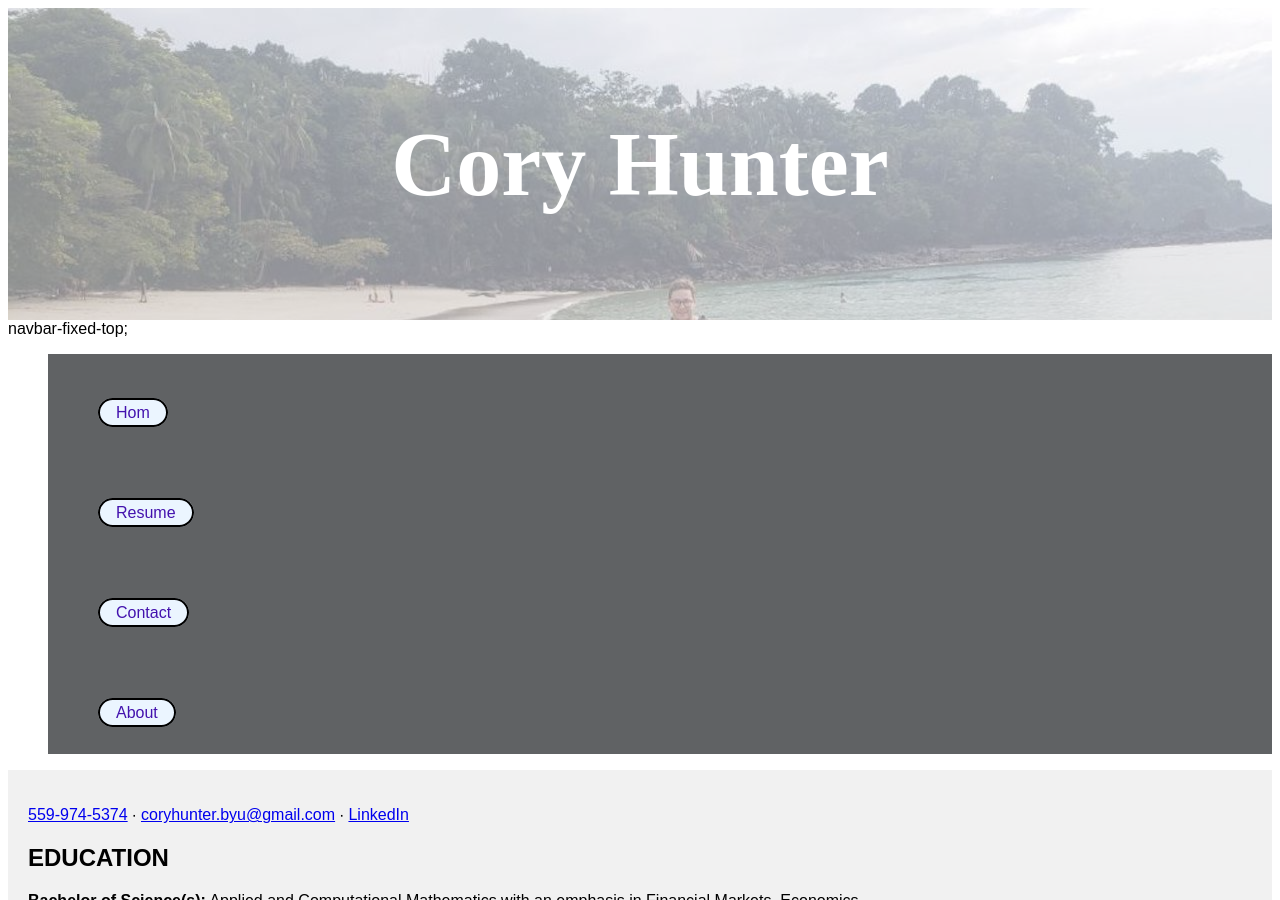
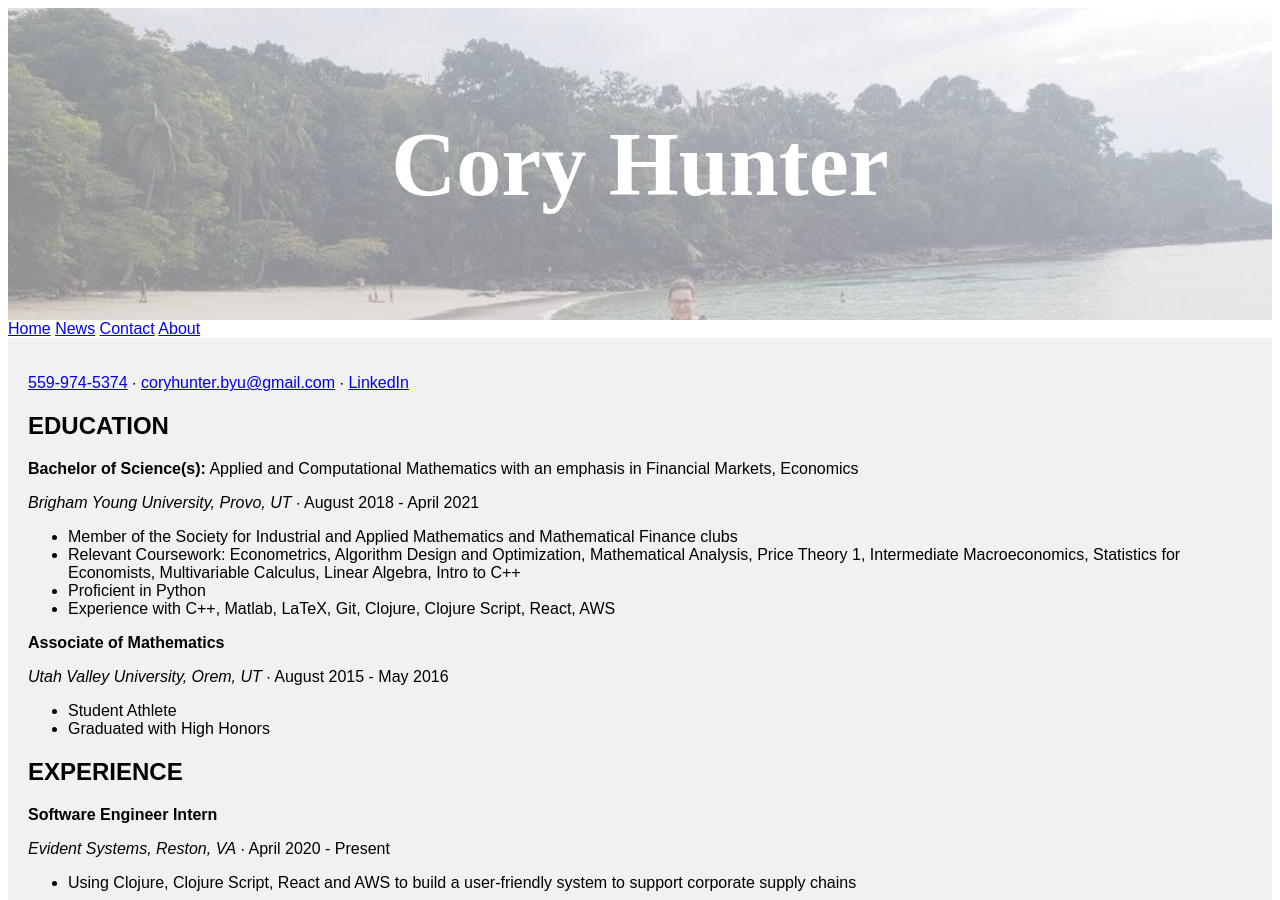
Before and after one commit to layniecalderwood/coryrhunter.com, a Jekyll site: the page built from index.md, in a window 1280 px wide and 900 px high. Built offline with Jekyll 4.4.1, drawn with Linux system fonts in a browser that asks for light colours; our own code applies the rules of GitHub Pages for plain Markdown files.

Commit message:
yeah boy

```diff
--- a/_layouts/default.html
+++ b/_layouts/default.html
@@ -86,16 +86,12 @@ footer {
   <h2>Cory Hunter</h2>
 </header>
 
-<section>
-  <nav>
-    navbar-fixed-top;
-    <ul>
-    <li><a href="default.asp">Hom</a></li>
-    <li><a href="news.asp">Resume</a></li>
-    <li><a href="contact.asp">Contact</a></li>
-    <li><a href="about.asp">About</a></li>
-  </ul>
-  </nav>
+<div class="topnav">
+  <a class="active" href="#home">Home</a>
+  <a href="#news">News</a>
+  <a href="#contact">Contact</a>
+  <a href="#about">About</a>
+</div>
 
   <article>
    <p> {{ "[559-974-5374](tel:5599745374) ∙ <coryhunter.byu@gmail.com> ∙ [LinkedIn](https://linkedin.com/in/coryrhunter)
```
